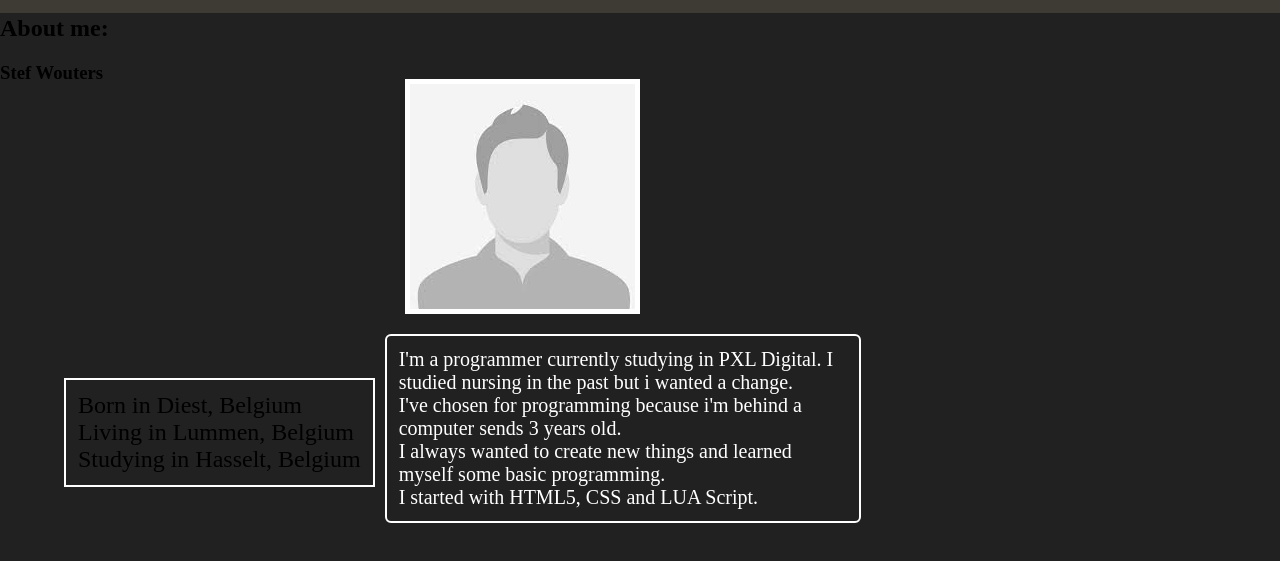
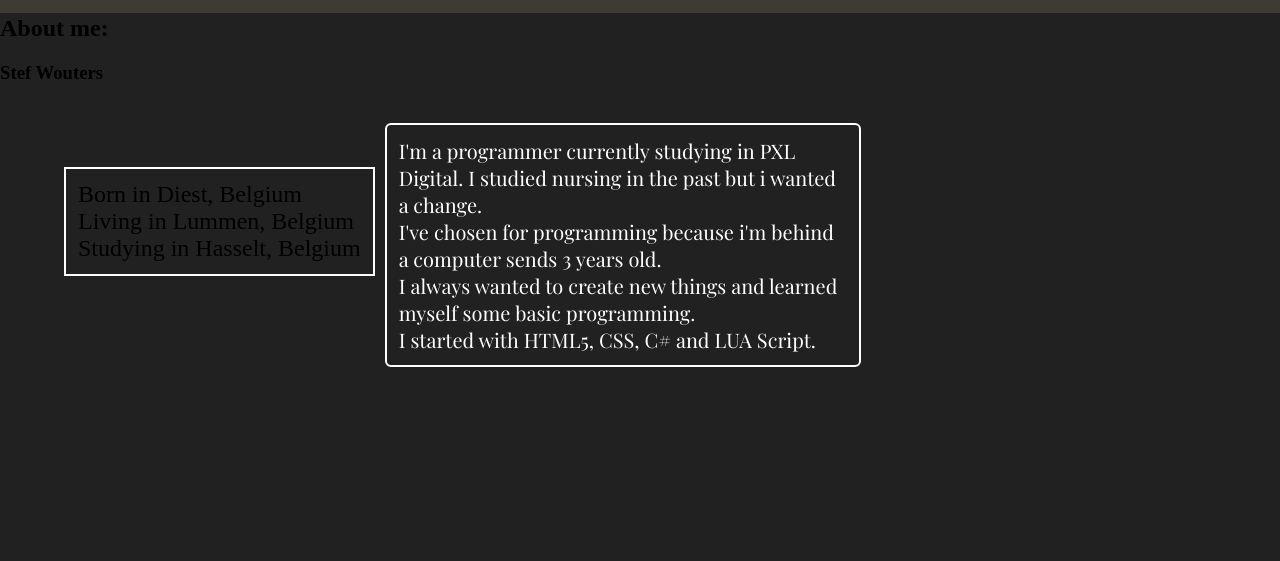
Before and after one commit to Stef-w98/Portfolio-Website, a plain HTML site: page About.html in a window 1280 px wide. Shown: the part 65-626 px from the top of the page. Drawn offline with nearby package versions, Linux system fonts and the light colour scheme.

Commit message:
29-09 13.30u

```diff
--- a/About.html
+++ b/About.html
@@ -5,6 +5,9 @@
     <link rel="stylesheet" href="CSS/General.css">
     <link rel="stylesheet" href="CSS/AboutStyle.css">
     <title>About</title>
+    <style>
+        @import url('https://fonts.googleapis.com/css2?family=Playfair+Display&display=swap');
+    </style>
 </head>
 <body>
 <div id="container">
@@ -18,7 +21,7 @@
     </nav>
 
     <h1>Stef Wouters</h1>
-    <img class="profilepicture" src="Images/Profile.jfif" alt="Profile">
+
     <h2>About me:</h2>
     <h3><b>Stef Wouters</b></h3>
     <p class="living">Born in Diest, Belgium <br>Living in Lummen, Belgium <br>Studying in Hasselt, Belgium </p>
@@ -26,7 +29,7 @@
         change.
         <br>I've chosen for programming because i'm behind a computer sends 3 years old.
         <br> I always wanted to create new things and learned myself some basic programming.
-        <br> I started with HTML5, CSS and LUA Script.</p>
+        <br> I started with HTML5, CSS, C# and LUA Script.</p>
 
 
 </div>
--- a/CSS/AboutStyle.css
+++ b/CSS/AboutStyle.css
@@ -12,6 +12,7 @@
 }
 
 .bio{
+    font-family: 'Playfair Display', serif;
     border-style: solid;
     color: white;
     border-color: white;
```
